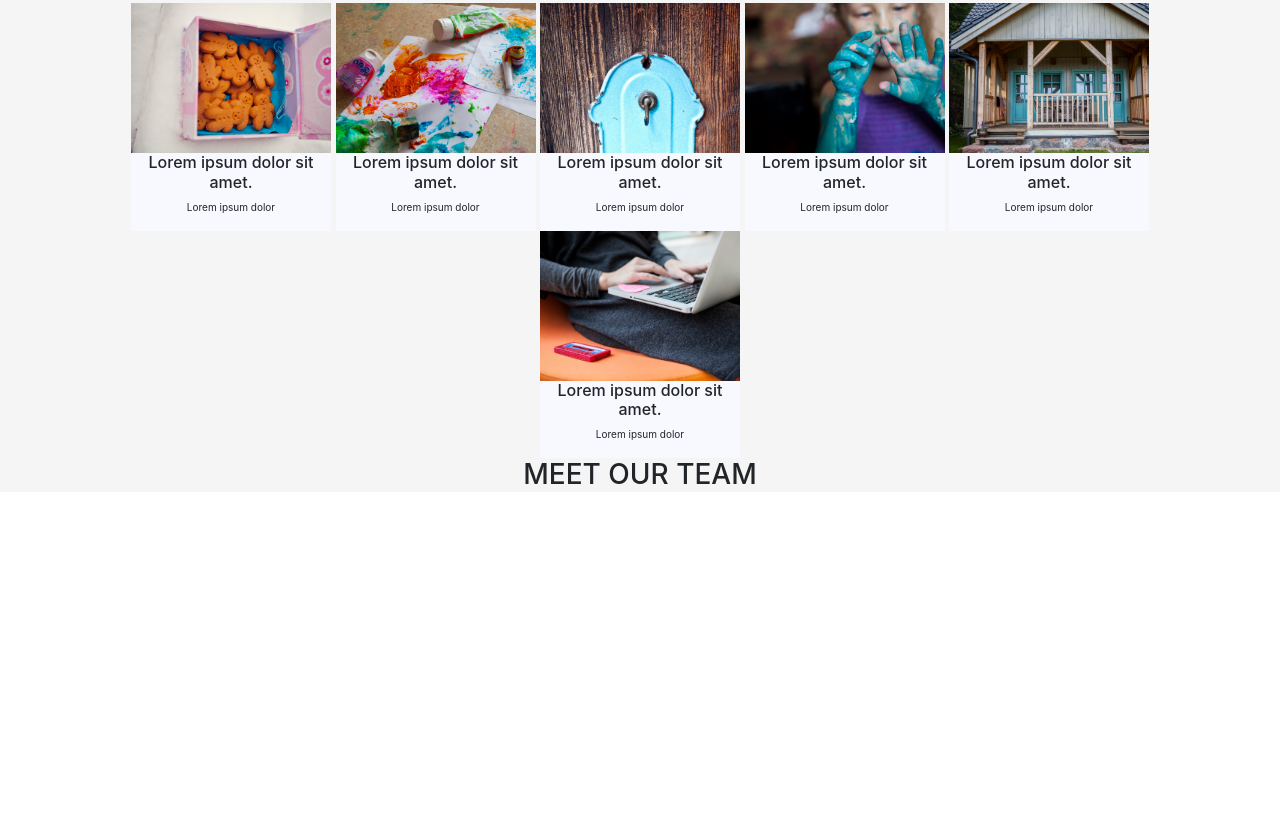
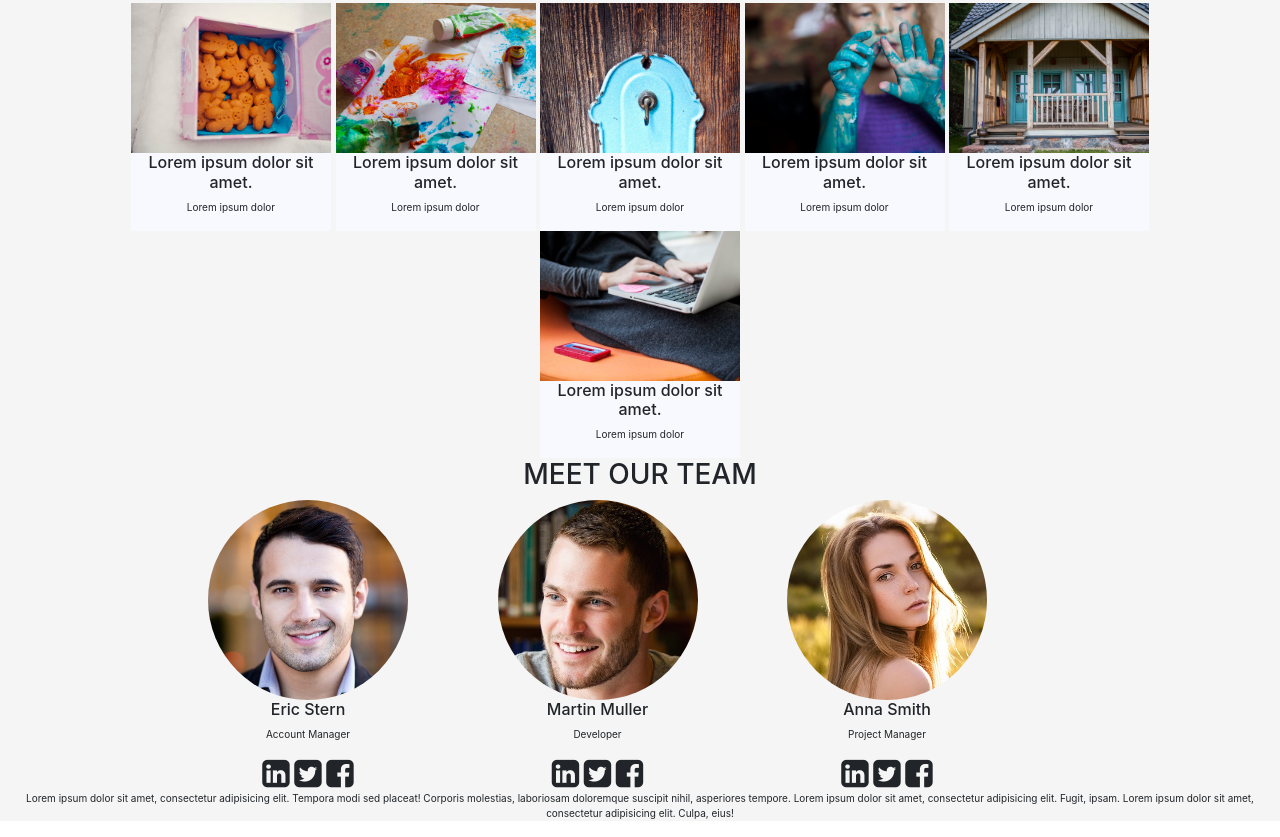
Before and after one commit to mtmpschss/mtmpschss.github.io, a plain HTML site: page warsztaty/Projekt-Bootstrap/index.html in a window 1280 px wide. Shown: the part 703-1540 px from the top of the page. Before the commit the page ends 1203 px from the top, so only its background shows below. Drawn offline with nearby package versions, Linux system fonts and the light colour scheme; a script that the page names is missing; a web font is replaced by a local one.

Commit message:
dodana sekscja team members

```diff
--- a/warsztaty/Projekt-Bootstrap/css/style.css
+++ b/warsztaty/Projekt-Bootstrap/css/style.css
@@ -96,3 +96,42 @@ p.icon-description {
     width: 200px;
     padding: 0;
 }
+
+.team-member-photo {
+    height: 200px;
+    width: 200px;
+    border-radius: 50%;
+}
+
+#team-member-1 {
+    background-image: url(../img/team/man-1.jpg);
+}
+
+#team-member-2 {
+    background-image: url(../img/team/man-2.jpg);
+}
+
+#team-member-3 {
+    background-image: url(../img/team/woman-1.jpg);
+}
+
+#team-member-1, #team-member-2, #team-member-3 {
+    background-size: cover;
+}
+
+.members {
+    display: inline-block;
+    padding: 0;
+    text-align: center;
+}
+
+#our-team {
+    width: 100%;
+    text-align: center;
+}
+
+.member-description, .media-icons {
+    width: 200px;
+}
+
+#team p {text-align: center;}
--- a/warsztaty/Projekt-Bootstrap/index.html
+++ b/warsztaty/Projekt-Bootstrap/index.html
@@ -119,9 +119,40 @@
         <div>
             <h3 class="text-uppercase section-name">Meet our team</h3>
         </div>
-    </section>
 
 
+
+        <div class="container">
+        <div class="row">
+    <div id="our-team">
+        <div class="members col-lg-3 col-md-3 col-6">
+            <div class="team-member-photo" id="team-member-1"></div>
+            <div class="member-description"><h6 class="member-name">Eric Stern</h6>
+            <p class="member-role icon-description">Account Manager</p></div>
+            <div class="media-icons"><i class="fa fa-linkedin-square fa-2x" aria-hidden="true"></i>
+<i class="fa fa-twitter-square fa-2x" aria-hidden="true"></i>
+<i class="fa fa-facebook-square fa-2x" aria-hidden="true"></i></div>
+        </div>
+        <div class="members col-lg-3 col-md-3 col-6">
+            <div class="team-member-photo" id="team-member-2"></div>
+            <div class="member-description"><h6 class="member-name">Martin Muller</h6>
+            <p class="member-role icon-description">Developer</p></div>
+            <div class="media-icons"><i class="fa fa-linkedin-square fa-2x" aria-hidden="true"></i>
+<i class="fa fa-twitter-square fa-2x" aria-hidden="true"></i>
+<i class="fa fa-facebook-square fa-2x" aria-hidden="true"></i></div>
+        </div>
+        <div class="members col-lg-3 col-md-3 col-6">
+            <div class="team-member-photo" id="team-member-3"></div>
+            <div class="member-description"><h6 class="member-name">Anna Smith</h6>
+            <p class="member-role icon-description">Project Manager</p></div>
+            <div class="media-icons"><i class="fa fa-linkedin-square fa-2x" aria-hidden="true"></i>
+<i class="fa fa-twitter-square fa-2x" aria-hidden="true"></i>
+<i class="fa fa-facebook-square fa-2x" aria-hidden="true"></i></div>
+        </div>
+    </div></div></div>
+    <p class="icon-description">Lorem ipsum dolor sit amet, consectetur adipisicing elit. Tempora modi sed placeat! Corporis molestias, laboriosam doloremque suscipit nihil, asperiores tempore. Lorem ipsum dolor sit amet, consectetur adipisicing elit. Fugit, ipsam. Lorem ipsum dolor sit amet, consectetur adipisicing elit. Culpa, eius!</p>
+
+</section>
 
 
     <!-- Podpięcie jQuery, Bootstrap i JS -->
```
